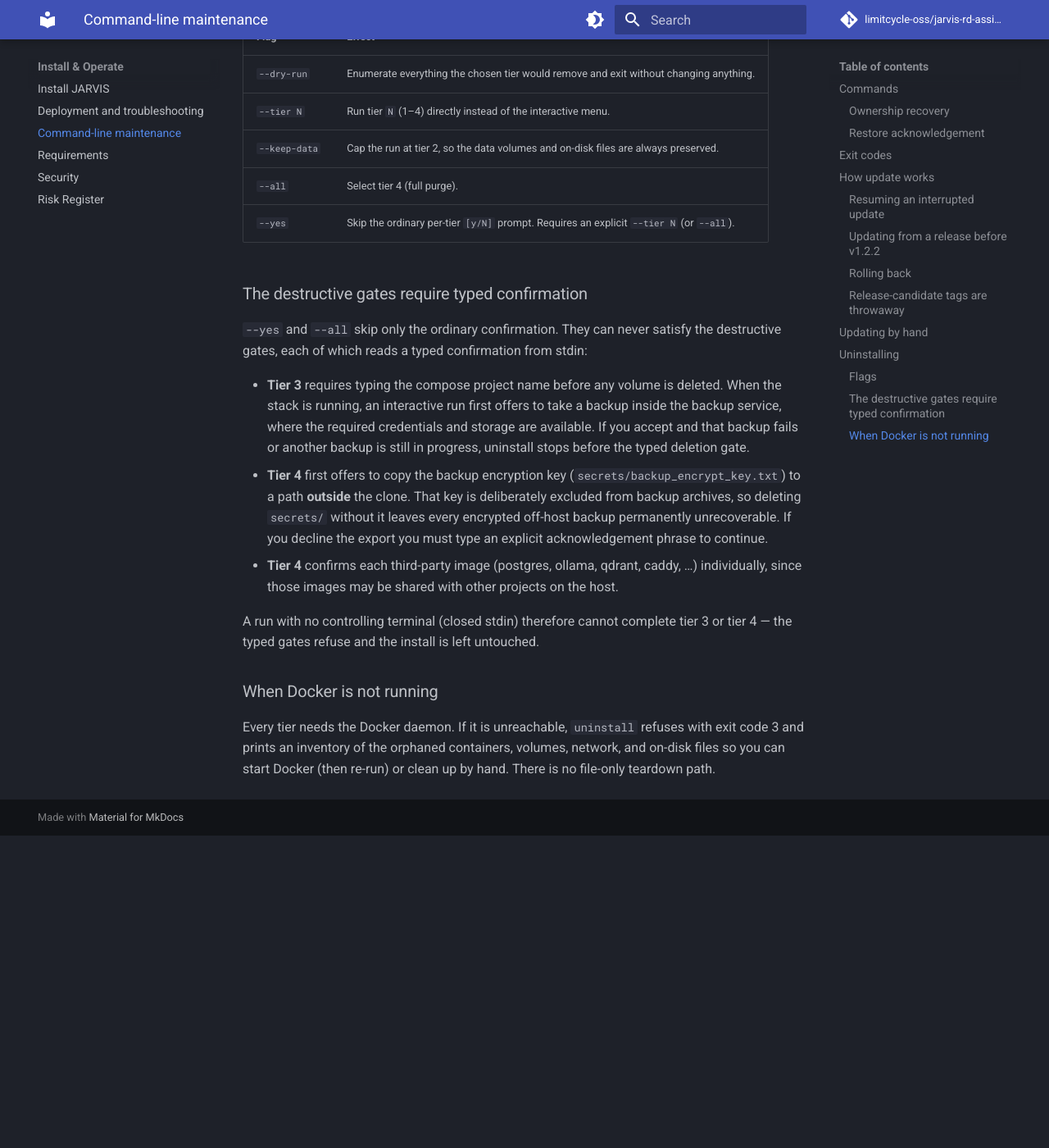
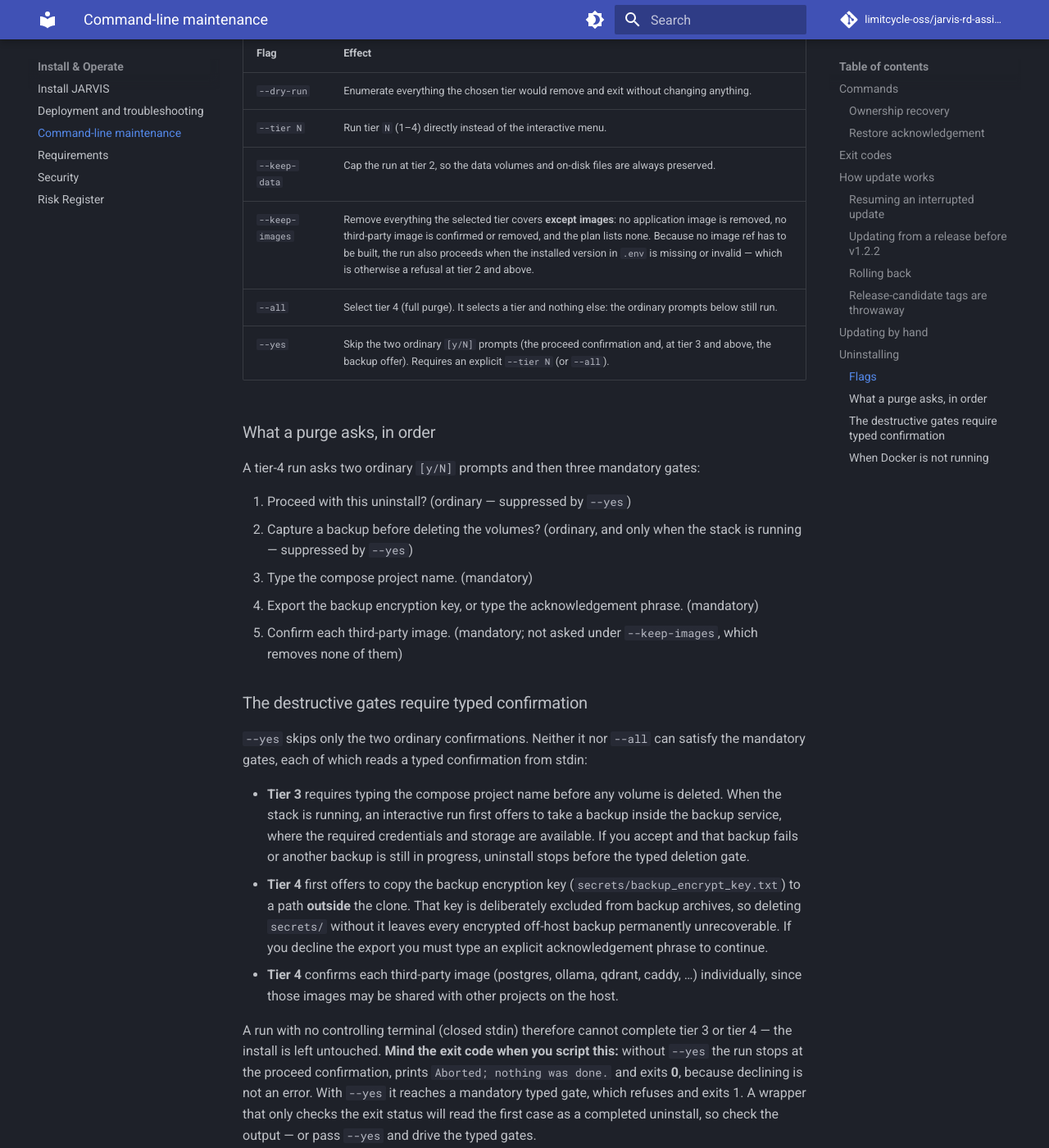
Before and after one commit to FFidan/Jarvis-RD-Assistant, an MkDocs documentation site: the page built from docs/manual/cli.md, in a window 1280 px wide and 1400 px high, scrolled down 5809 px. Shown: the whole window at 82% size. Built offline with MkDocs 1.6.1 and Material for MkDocs 9.7.7, drawn with Linux system fonts in a browser that asks for light colours; comment, search, counter and statistics services are not loaded; before the commit the page ends 6828 px from its top, so only the background shows below that; some of the changed text lies outside the part shown.

Commit message:
fix(uninstall): keep the backup offer when removing everything and report the outcome
Removing everything was the one path that skipped the offer to back up first and
the confirmation before proceeding. Selecting the widest tier now only selects a
tier; suppressing the two ordinary prompts is what the confirmation flag is for,
and the mandatory gates are unchanged. One consequence is documented and pinned:
with no terminal to answer at, the widest tier now stops at the confirmation and
exits successfully having done nothing, where it used to fail at the typed gate.

A deployment whose recorded version cannot be resolved could not be removed at
all, because the run refused before it started. A flag now skips every image
surface — the version check, both removal loops, the preview listing and the
per-image confirmations — while removing everything else. It is an image switch
only: the refusals that stop a teardown from reaching another Compose project
behave identically with and without it.

The last thing an uninstall does is delete the directory the shell is standing
in. It now says so, and the small script that outlives the process reports
whether the removal actually succeeded.

```diff
--- a/docs/manual/cli.md
+++ b/docs/manual/cli.md
@@ -29,7 +29,7 @@ shell cannot see it.
 | `owner set <email>` | Repair a missing or invalid database-managed owner. Refuses host-managed ownership and requires the target email to be typed again. |
 | `restore acknowledge <restore-id>` | After an off-host restore, release outbound-integration quarantine for the exact reviewed restore. Requires the restore ID to be typed again. |
 | `register` | Record the current checkout as the managed install and refresh the launcher. |
-| `uninstall [--dry-run] [--tier N] [--keep-data] [--all] [--yes]` | Tiered, contained teardown of a managed install: stop (1), remove application images (2), delete data volumes (3), or full purge (4). Lead with `--dry-run`. See [Uninstalling](#uninstalling). |
+| `uninstall [--dry-run] [--tier N] [--keep-data] [--keep-images] [--all] [--yes]` | Tiered, contained teardown of a managed install: stop (1), remove application images (2), delete data volumes (3), or full purge (4). Lead with `--dry-run`. See [Uninstalling](#uninstalling). |
 | `version` | Print the command name and the installed `JARVIS_VERSION`. |
 | `help` | Print usage. |
 
@@ -217,13 +217,26 @@ jarvis-research uninstall --dry-run --all
 | `--dry-run` | Enumerate everything the chosen tier would remove and exit without changing anything. |
 | `--tier N` | Run tier `N` (1–4) directly instead of the interactive menu. |
 | `--keep-data` | Cap the run at tier 2, so the data volumes and on-disk files are always preserved. |
-| `--all` | Select tier 4 (full purge). |
-| `--yes` | Skip the ordinary per-tier `[y/N]` prompt. Requires an explicit `--tier N` (or `--all`). |
+| `--keep-images` | Remove everything the selected tier covers **except images**: no application image is removed, no third-party image is confirmed or removed, and the plan lists none. Because no image ref has to be built, the run also proceeds when the installed version in `.env` is missing or invalid — which is otherwise a refusal at tier 2 and above. |
+| `--all` | Select tier 4 (full purge). It selects a tier and nothing else: the ordinary prompts below still run. |
+| `--yes` | Skip the two ordinary `[y/N]` prompts (the proceed confirmation and, at tier 3 and above, the backup offer). Requires an explicit `--tier N` (or `--all`). |
+
+### What a purge asks, in order
+
+A tier-4 run asks two ordinary `[y/N]` prompts and then three mandatory gates:
+
+1. Proceed with this uninstall? (ordinary — suppressed by `--yes`)
+2. Capture a backup before deleting the volumes? (ordinary, and only when the
+   stack is running — suppressed by `--yes`)
+3. Type the compose project name. (mandatory)
+4. Export the backup encryption key, or type the acknowledgement phrase. (mandatory)
+5. Confirm each third-party image. (mandatory; not asked under `--keep-images`,
+   which removes none of them)
 
 ### The destructive gates require typed confirmation
 
-`--yes` and `--all` skip only the ordinary confirmation. They can never satisfy the
-destructive gates, each of which reads a typed confirmation from stdin:
+`--yes` skips only the two ordinary confirmations. Neither it nor `--all` can
+satisfy the mandatory gates, each of which reads a typed confirmation from stdin:
 
 - **Tier 3** requires typing the compose project name before any volume is deleted.
   When the stack is running, an interactive run first offers to take a backup
@@ -239,7 +252,12 @@ destructive gates, each of which reads a typed confirmation from stdin:
   individually, since those images may be shared with other projects on the host.
 
 A run with no controlling terminal (closed stdin) therefore cannot complete tier 3
-or tier 4 — the typed gates refuse and the install is left untouched.
+or tier 4 — the install is left untouched. **Mind the exit code when you script
+this:** without `--yes` the run stops at the proceed confirmation, prints
+`Aborted; nothing was done.` and exits **0**, because declining is not an error.
+With `--yes` it reaches a mandatory typed gate, which refuses and exits 1. A
+wrapper that only checks the exit status will read the first case as a completed
+uninstall, so check the output — or pass `--yes` and drive the typed gates.
 
 ### When Docker is not running
 
```
Also changed, not shown: README.md (+9 -3 lines), 2 other files.
